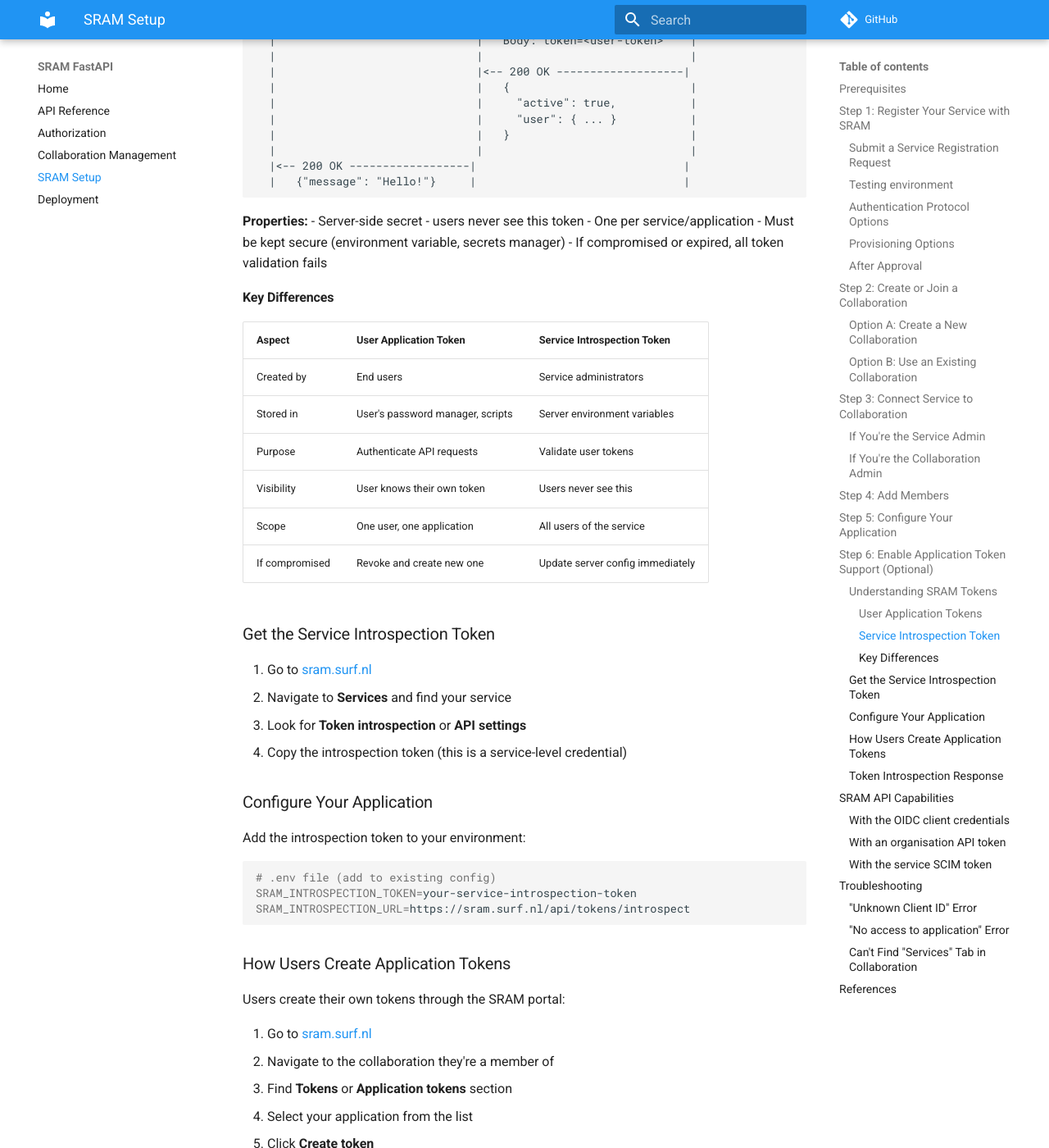
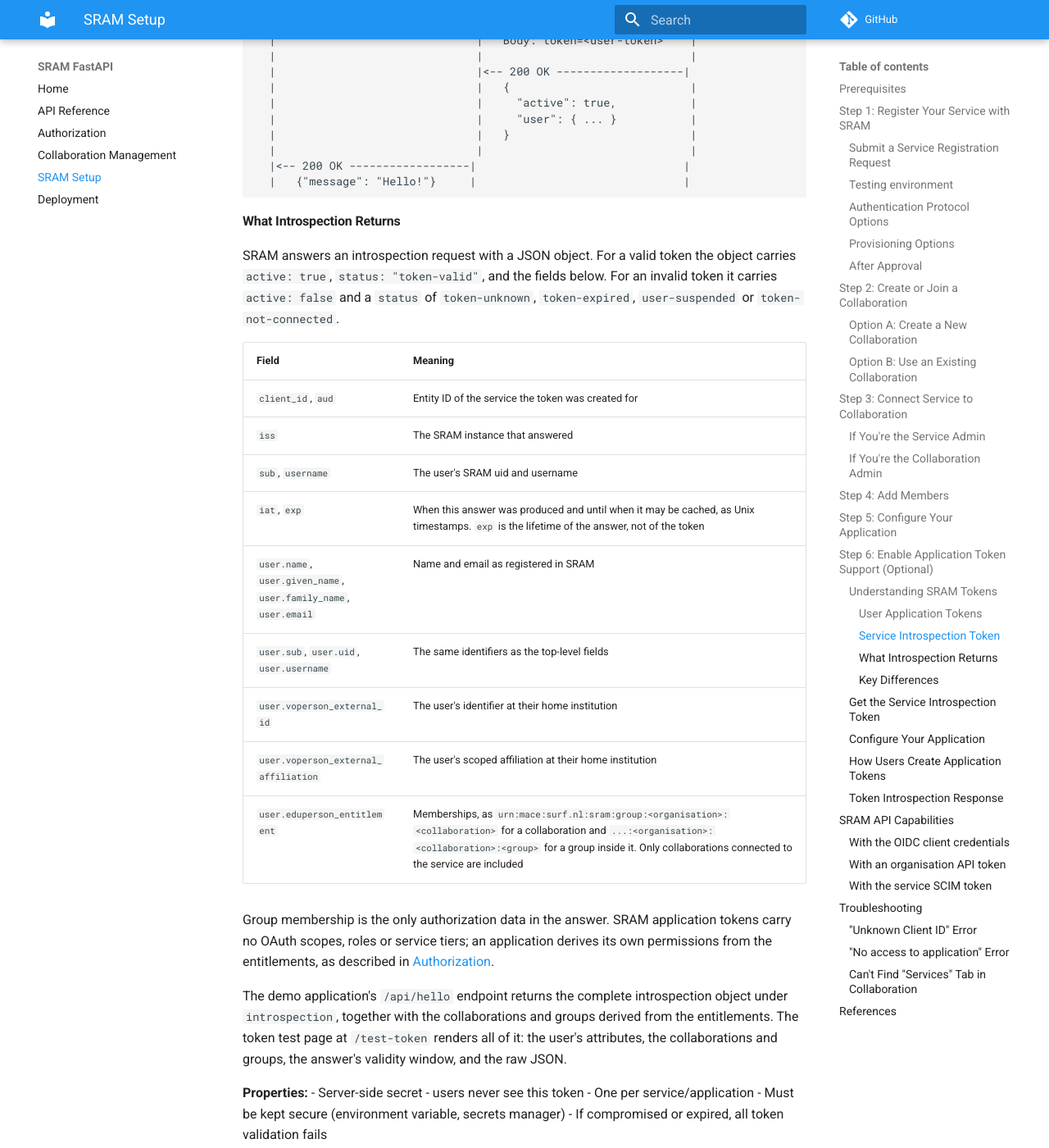
Before and after one commit to sorenwacker/sram-fastapi, an MkDocs documentation site: the page built from docs/sram-setup.md, in a window 1280 px wide and 1400 px high, scrolled down 5610 px. Shown: the whole window at 82% size. Built offline with MkDocs 1.6.1 and Material for MkDocs 9.7.7, drawn with Linux system fonts in a browser that asks for light colours; comment, search, counter and statistics services are not loaded.

Commit message:
Show everything introspection knows about a token, since name and email hide the memberships

````diff
--- a/docs/sram-setup.md
+++ b/docs/sram-setup.md
@@ -211,6 +211,26 @@
   |   {"message": "Hello!"}     |                               |
 ```
 
+#### What Introspection Returns
+
+SRAM answers an introspection request with a JSON object. For a valid token the object carries `active: true`, `status: "token-valid"`, and the fields below. For an invalid token it carries `active: false` and a `status` of `token-unknown`, `token-expired`, `user-suspended` or `token-not-connected`.
+
+| Field | Meaning |
+|-------|---------|
+| `client_id`, `aud` | Entity ID of the service the token was created for |
+| `iss` | The SRAM instance that answered |
+| `sub`, `username` | The user's SRAM uid and username |
+| `iat`, `exp` | When this answer was produced and until when it may be cached, as Unix timestamps. `exp` is the lifetime of the answer, not of the token |
+| `user.name`, `user.given_name`, `user.family_name`, `user.email` | Name and email as registered in SRAM |
+| `user.sub`, `user.uid`, `user.username` | The same identifiers as the top-level fields |
+| `user.voperson_external_id` | The user's identifier at their home institution |
+| `user.voperson_external_affiliation` | The user's scoped affiliation at their home institution |
+| `user.eduperson_entitlement` | Memberships, as `urn:mace:surf.nl:sram:group:<organisation>:<collaboration>` for a collaboration and `...:<organisation>:<collaboration>:<group>` for a group inside it. Only collaborations connected to the service are included |
+
+Group membership is the only authorization data in the answer. SRAM application tokens carry no OAuth scopes, roles or service tiers; an application derives its own permissions from the entitlements, as described in [Authorization](authorization.md).
+
+The demo application's `/api/hello` endpoint returns the complete introspection object under `introspection`, together with the collaborations and groups derived from the entitlements. The token test page at `/test-token` renders all of it: the user's attributes, the collaborations and groups, the answer's validity window, and the raw JSON.
+
 **Properties:**
 - Server-side secret - users never see this token
 - One per service/application
````
Also changed, not shown: CHANGELOG.md (+1 -0 lines), src/sram_fastapi/demo/templates/test_token.html (+77 -3 lines), 2 other files.
